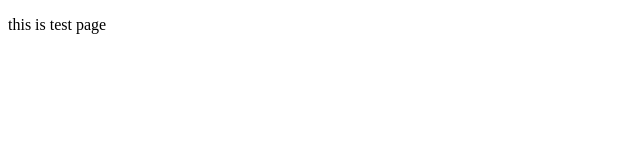
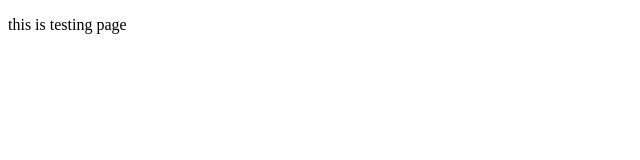
Before and after one commit to Nethmi-amayaa/Test, a plain HTML site: page index.html in a window 1280 px wide. Shown: the full height of the page, 0-640 px from the left. Drawn offline with Linux system fonts and the light colour scheme.

Commit message:
Update index.html

```diff
--- a/index.html
+++ b/index.html
@@ -6,6 +6,8 @@
 
     </head>
     <body>
+
+        <p> this is testing page</p>
 <!-- Messenger Chat Plugin Code -->
     <div id="fb-root"></div>
 
@@ -36,6 +38,5 @@
         fjs.parentNode.insertBefore(js, fjs);
       }(document, 'script', 'facebook-jssdk'));
     </script>
-        <p> this is test page</p>
     </body>
 </html>
```
